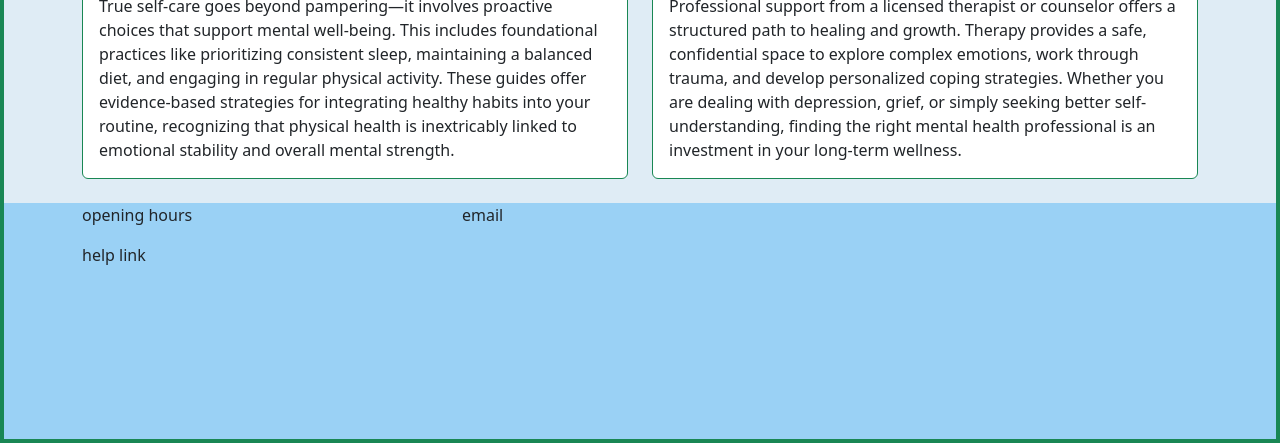
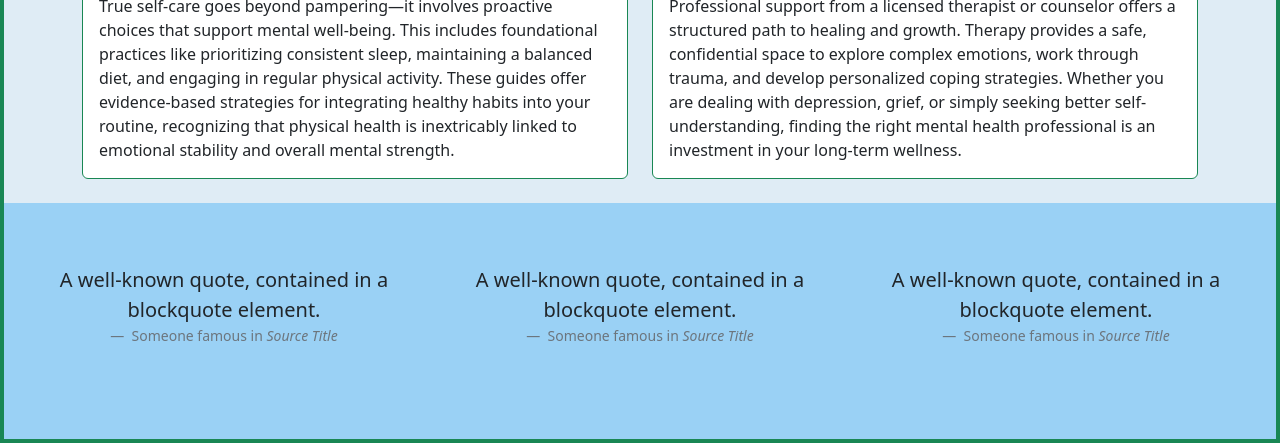
Before and after one commit to Rdrizzla/mental-health-awareness, a plain HTML site: page index.html in a window 1280 px wide. Shown: the part 1233-1676 px from the top of the page. Drawn offline with nearby package versions, Linux system fonts and the light colour scheme.

Commit message:
Add quote template to footer

```diff
--- a/index.html
+++ b/index.html
@@ -116,26 +116,33 @@
     </main>
 
     <!--footer section-->
-    <footer class="container-fluid border border-success border-4 border-top-0" id="footer">
-        <div class="container">
-            <div class="row">
-                <div class="col-md-4">
-                    <p>opening hours</p>
-                </div>
+    <footer class="container-fluid border border-success border-4 border-top-0 d-flex justify-content-between align-items-center" id="footer">
+                <figure class="text-center">
+                    <blockquote class="blockquote">
+                        <p>A well-known quote, contained in a blockquote element.</p>
+                    </blockquote>
+                    <figcaption class="blockquote-footer">
+                        Someone famous in <cite title="Source Title">Source Title</cite>
+                    </figcaption>
+                </figure>
 
-                <div class="col-md-4">
-                    <p>email</p>
-                </div>
+                <figure class="text-center">
+                    <blockquote class="blockquote">
+                        <p>A well-known quote, contained in a blockquote element.</p>
+                    </blockquote>
+                    <figcaption class="blockquote-footer">
+                        Someone famous in <cite title="Source Title">Source Title</cite>
+                    </figcaption>
+                </figure>
 
-                <div class="col-md-4">
-
-                </div>
-                <p>help link</p>
-                <div class="col-md-4">
-
-                </div>
-            </div>
-        </div>
+                <figure class="text-center">
+                    <blockquote class="blockquote">
+                        <p>A well-known quote, contained in a blockquote element.</p>
+                    </blockquote>
+                    <figcaption class="blockquote-footer">
+                        Someone famous in <cite title="Source Title">Source Title</cite>
+                    </figcaption>
+                </figure>
     </footer>
 
     <!--bootstrap script-->
```
